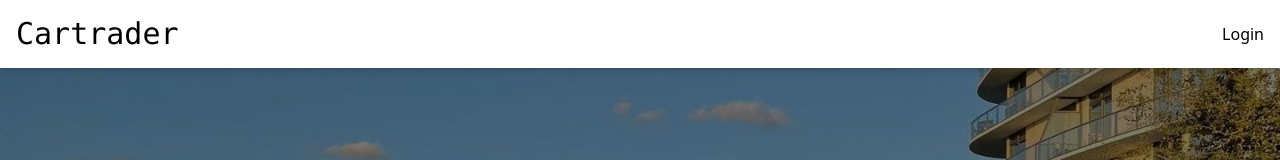
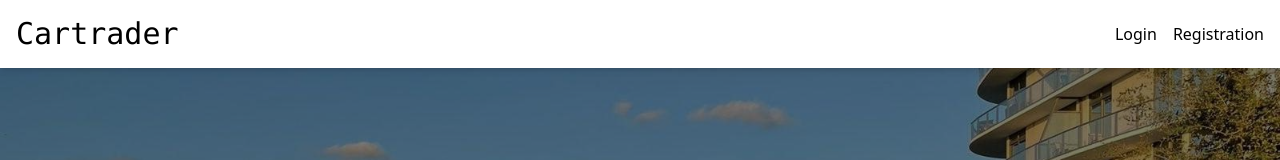
Before and after one commit to ViacheslavZyrianov/cartrader-nuxt, a Nuxt app: page / in a window 1280 px wide. Shown: the top 160 px of the page. Built offline with nearby package versions, Linux system fonts and the light colour scheme; no server answers.

Commit message:
add registration link to NavBar for user access

```diff
--- a/app/components/NavBar.vue
+++ b/app/components/NavBar.vue
@@ -20,7 +20,10 @@ const onLogout = async () => {
       <NuxtLink to="/profile/listings" class="mr-5">Profile</NuxtLink>
       <p class="cursor-pointer" @click="onLogout">Logout</p>
     </div>
-    <NuxtLink v-else to="/login">Login</NuxtLink>
+    <div v-else class="flex gap-x-4">
+      <NuxtLink to="/login">Login</NuxtLink>
+      <NuxtLink to="/registration">Registration</NuxtLink>
+    </div>
   </header>
 </template>
 
```
